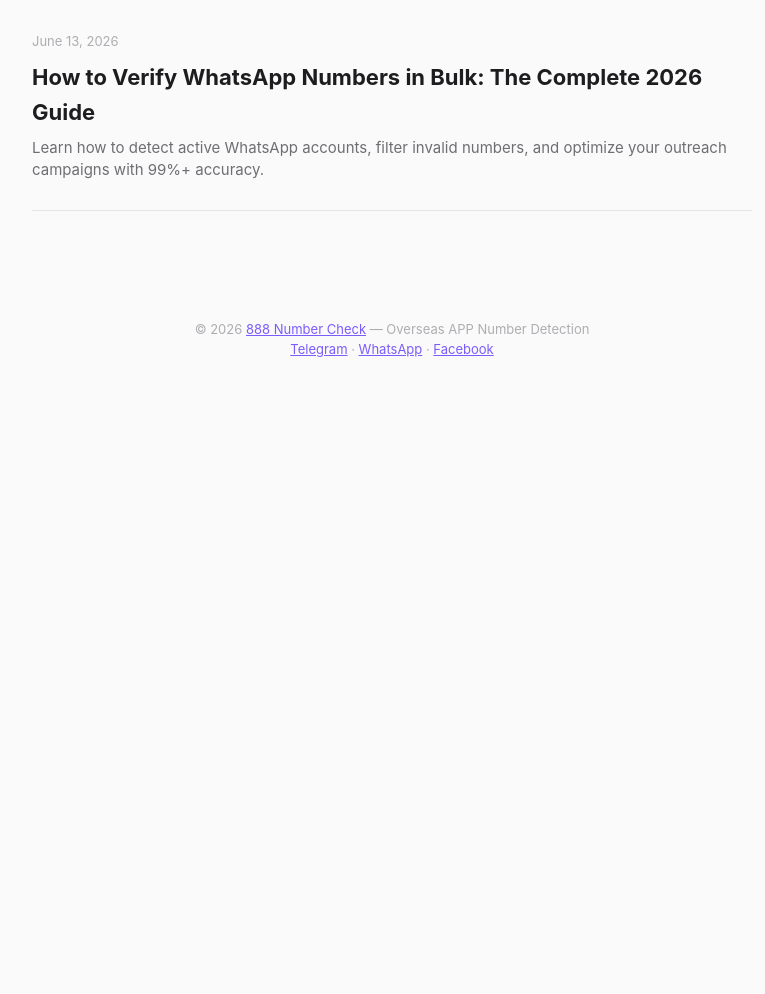
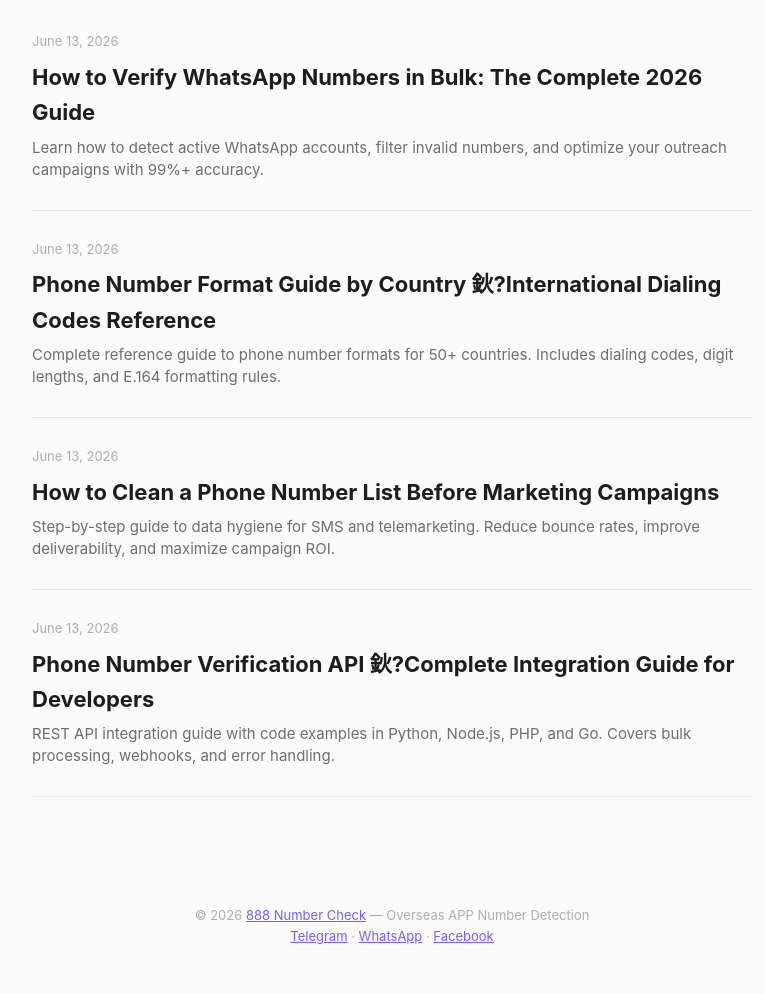
Before and after one commit to moshengren888999/888-number-check, a plain HTML site: page blog/index.html in a window 1280 px wide. Shown: the part 256-1250 px from the top of the page, without its empty margins (248-1013 px from the left). Before the commit the page ends 800 px from the top, so only its background shows below. Drawn offline with Linux system fonts and the light colour scheme.

Commit message:
Update blog listing with 4 articles

```diff
--- a/blog/index.html
+++ b/blog/index.html
@@ -5,14 +5,14 @@
 <meta name="viewport" content="width=device-width, initial-scale=1.0, viewport-fit=cover">
 <meta name="theme-color" content="#fafafa">
 <meta name="format-detection" content="telephone=no">
-<title>Blog — 888 Number Check</title>
+<title>Blog 鈥?888 Number Check</title>
 <meta name="description" content="Guides and insights on phone number verification, WhatsApp detection, Telegram number checking, and bulk verification strategies.">
 <meta name="robots" content="index, follow">
 <link rel="canonical" href="https://numbercheck.live/blog/">
 
 <meta property="og:type" content="website">
 <meta property="og:url" content="https://numbercheck.live/blog/">
-<meta property="og:title" content="Blog — 888 Number Check">
+<meta property="og:title" content="Blog 鈥?888 Number Check">
 <meta property="og:description" content="Guides and insights on phone number verification, WhatsApp detection, Telegram number checking, and bulk verification strategies.">
 <meta property="og:site_name" content="888 Number Check">
 <meta property="og:image" content="https://numbercheck.live/og-image.png">
@@ -20,7 +20,7 @@
 <meta property="og:image:height" content="630">
 
 <meta name="twitter:card" content="summary_large_image">
-<meta name="twitter:title" content="Blog — 888 Number Check">
+<meta name="twitter:title" content="Blog 鈥?888 Number Check">
 <meta name="twitter:description" content="Number detection guides, industry insights, and optimization strategies.">
 <meta name="twitter:image" content="https://numbercheck.live/og-image.png">
 
@@ -86,6 +86,24 @@
     <h2>How to Verify WhatsApp Numbers in Bulk: The Complete 2026 Guide</h2>
     <p>Learn how to detect active WhatsApp accounts, filter invalid numbers, and optimize your outreach campaigns with 99%+ accuracy.</p>
   </a>
+
+  <a href="/blog/phone-number-format-guide-by-country.html" class="post">
+    <div class="date">June 13, 2026</div>
+    <h2>Phone Number Format Guide by Country 鈥?International Dialing Codes Reference</h2>
+    <p>Complete reference guide to phone number formats for 50+ countries. Includes dialing codes, digit lengths, and E.164 formatting rules.</p>
+  </a>
+
+  <a href="/blog/how-to-clean-phone-number-list-marketing.html" class="post">
+    <div class="date">June 13, 2026</div>
+    <h2>How to Clean a Phone Number List Before Marketing Campaigns</h2>
+    <p>Step-by-step guide to data hygiene for SMS and telemarketing. Reduce bounce rates, improve deliverability, and maximize campaign ROI.</p>
+  </a>
+
+  <a href="/blog/phone-number-verification-api-integration-guide.html" class="post">
+    <div class="date">June 13, 2026</div>
+    <h2>Phone Number Verification API 鈥?Complete Integration Guide for Developers</h2>
+    <p>REST API integration guide with code examples in Python, Node.js, PHP, and Go. Covers bulk processing, webhooks, and error handling.</p>
+  </a>
 </div>
 <footer>
   &copy; 2026 <a href="https://numbercheck.live">888 Number Check</a> &mdash; Overseas APP Number Detection<br>
```
